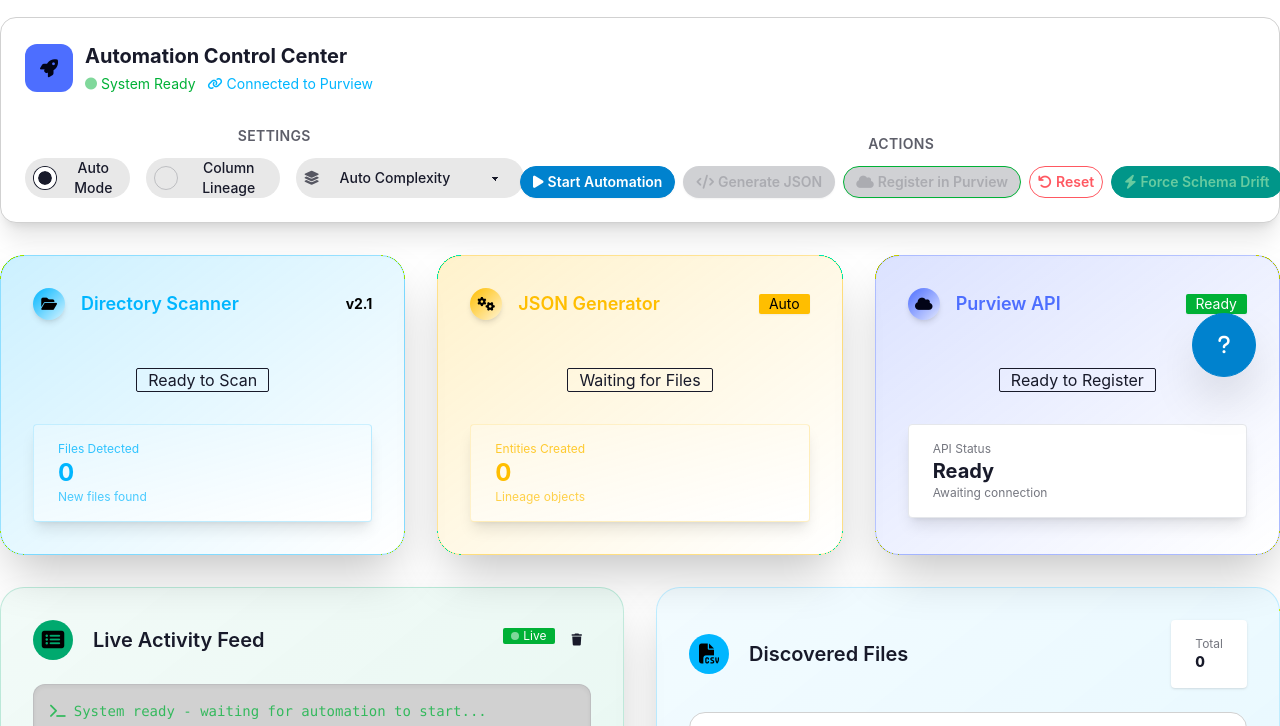
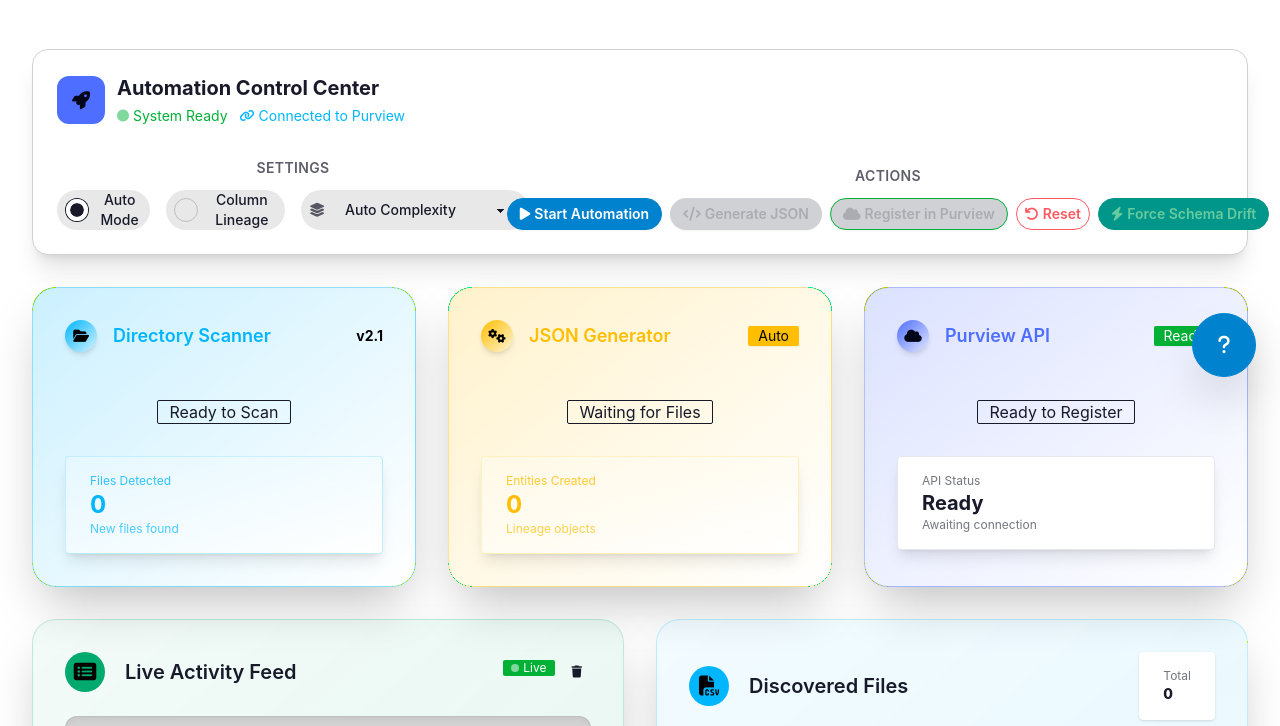
Before and after one commit to qoryhanisagal/lineageautomation, a website: page index.html in a window 1280 px wide. Shown: the part 399-1125 px from the top of the page. Drawn offline with nearby package versions, Linux system fonts and the light colour scheme.

Commit message:
Add padding on screen and app structure

```diff
--- a/index.html
+++ b/index.html
@@ -68,6 +68,9 @@
             </div>
         </div>
     </div>
+
+    <!-- Main Content with Padding -->
+    <div class="p-4 lg:p-6 xl:p-8">
 
     <!-- Hero Section stats -->
     <div class="hero min-h-[40vh] bg-gradient-to-br from-primary/10 via-transparent to-secondary/10 rounded-3xl mb-8">
@@ -738,5 +741,6 @@
 <script src="demo/column_level_lineage.js"></script>
 <script src="demo/simulation.js"></script>
 
+</div>
 </body>
 </html>
```
